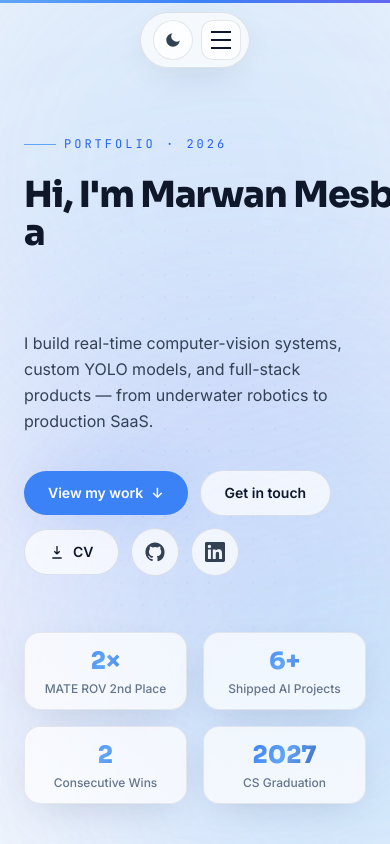
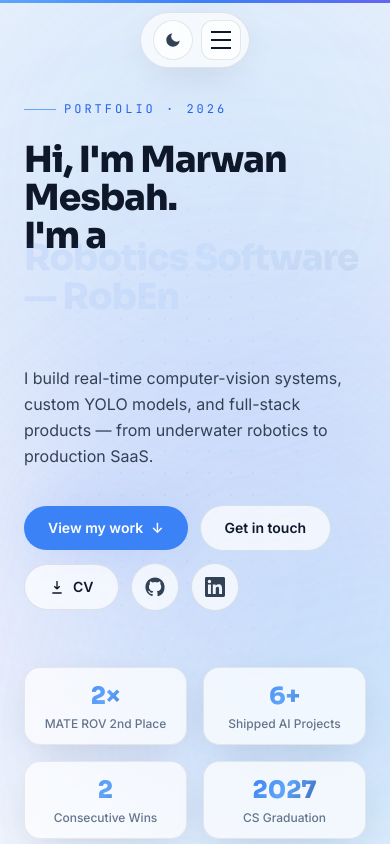
Before and after one commit to MarwanMesbah18/MarwanMesbah18.github.io, a React (Vite) app: page / in a window 390 px wide. Shown: the top 844 px of the page. Built offline with nearby package versions, Linux system fonts and the light colour scheme.

Commit message:
Cohesive project layout (scattered chips only on wide xl), Hero role always under 'I'm a' and wraps on mobile

```diff
--- a/src/components/Hero.jsx
+++ b/src/components/Hero.jsx
@@ -18,15 +18,15 @@ function RoleRotator() {
     return () => clearInterval(t)
   }, [])
   return (
-    <span className="relative inline-flex h-[1.4em] overflow-hidden align-bottom">
+    <span className="mt-1 block">
       <AnimatePresence mode="wait">
         <motion.span
           key={i}
-          initial={{ y: '100%', opacity: 0 }}
-          animate={{ y: '0%', opacity: 1 }}
-          exit={{ y: '-100%', opacity: 0 }}
+          initial={{ y: 22, opacity: 0 }}
+          animate={{ y: 0, opacity: 1 }}
+          exit={{ y: -22, opacity: 0 }}
           transition={{ duration: 0.5, ease: [0.22, 1, 0.36, 1] }}
-          className="text-gradient whitespace-nowrap font-extrabold"
+          className="block text-gradient font-extrabold leading-[1.08]"
         >
           {profile.roles[i]}
         </motion.span>
@@ -50,8 +50,9 @@ export default function Hero() {
         </motion.div>
 
         <motion.h1 variants={item} className="heading-xl max-w-4xl">
-          Hi, I&apos;m {profile.name}. <br className="hidden sm:block" />
-          I&apos;m a <RoleRotator />
+          Hi, I&apos;m {profile.name}.
+          <span className="block">I&apos;m a</span>
+          <RoleRotator />
         </motion.h1>
 
         <motion.p variants={item} className="body-lead mt-7 max-w-2xl">
--- a/src/components/Projects.jsx
+++ b/src/components/Projects.jsx
@@ -5,14 +5,15 @@ import { projects } from '../data/projects'
 const reduceMotion =
   typeof window !== 'undefined' && window.matchMedia('(prefers-reduced-motion: reduce)').matches
 
-// Scatter positions for the floating chips (desktop).
+// Scatter positions for the floating chips — kept in the safe side margins,
+// only shown on wide (xl+) screens so they never overlap the centered title.
 const SPOTS = [
-  { top: '24%', left: '17%', rot: -6 },
-  { top: '27%', right: '19%', rot: 5 },
-  { top: '47%', left: '13%', rot: 4 },
-  { bottom: '27%', right: '15%', rot: -5 },
-  { bottom: '20%', left: '24%', rot: 6 },
-  { top: '45%', right: '15%', rot: -4 },
+  { top: '17%', left: '4%', rot: -6 },
+  { top: '19%', right: '5%', rot: 5 },
+  { top: '50%', left: '1%', rot: 4 },
+  { bottom: '19%', right: '3%', rot: -5 },
+  { bottom: '17%', left: '5%', rot: 6 },
+  { top: '52%', right: '1%', rot: -4 },
 ]
 
 const container = {
@@ -96,13 +97,25 @@ function ProjectStage({ p, index }) {
             {p.description}
           </motion.p>
 
-          {/* Mobile: inline tech chips (scattered chips are desktop-only) */}
-          <motion.div variants={item} className="mt-4 flex flex-wrap items-center justify-center gap-1.5 md:hidden">
-            {p.tech.slice(0, 4).map((t) => (
-              <span key={t} className="rounded-full border border-ink/10 bg-surface/70 px-2.5 py-1 text-[10px] font-medium text-ink-soft">
-                {t}
-              </span>
-            ))}
+          {/* Inline highlights — cohesive block shown below xl (mobile/tablet/narrow windows) */}
+          <motion.div variants={item} className="mt-4 flex flex-col items-center gap-3 xl:hidden">
+            <ul className="grid max-w-md gap-1.5 text-left">
+              {p.highlights.slice(0, 2).map((h, j) => (
+                <li key={j} className="flex gap-2 text-[11px] text-ink-soft sm:text-sm">
+                  <svg className="mt-0.5 h-3.5 w-3.5 flex-shrink-0 text-brand-500" viewBox="0 0 24 24" fill="none" stroke="currentColor" strokeWidth="3">
+                    <path d="m5 12 5 5L20 7" />
+                  </svg>
+                  <span>{h}</span>
+                </li>
+              ))}
+            </ul>
+            <div className="flex flex-wrap justify-center gap-1.5">
+              {p.tech.slice(0, 5).map((t) => (
+                <span key={t} className="rounded-full border border-ink/10 bg-surface/70 px-2.5 py-1 text-[10px] font-medium text-ink-soft sm:text-xs">
+                  {t}
+                </span>
+              ))}
+            </div>
           </motion.div>
 
           <motion.div
@@ -134,8 +147,8 @@ function ProjectStage({ p, index }) {
         </motion.div>
       </div>
 
-      {/* Scattered chips — desktop only */}
-      <div className="pointer-events-none absolute inset-0 hidden md:block">
+      {/* Scattered chips — wide desktop only (xl+), positioned in the side margins */}
+      <div className="pointer-events-none absolute inset-0 hidden xl:block">
         {scatter.map((s, i) => {
           const spot = SPOTS[i % SPOTS.length]
           return (
```
